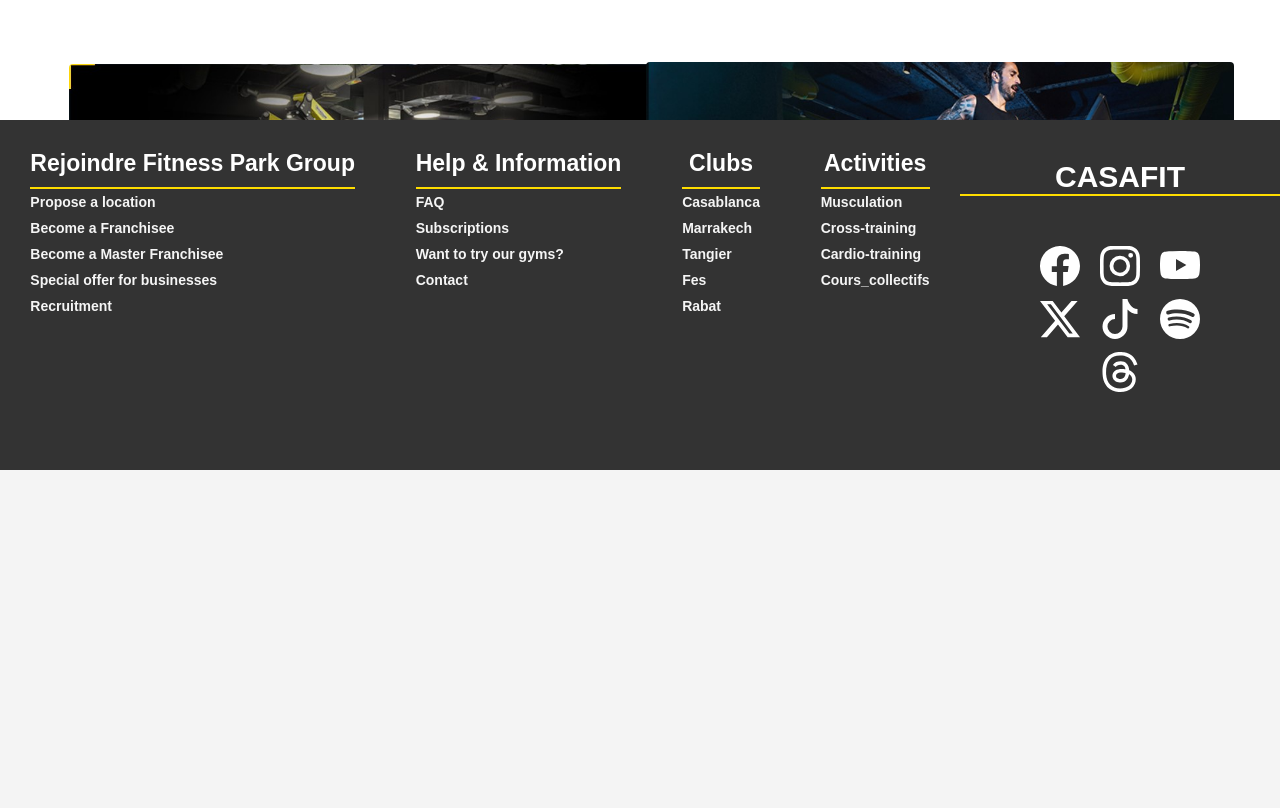
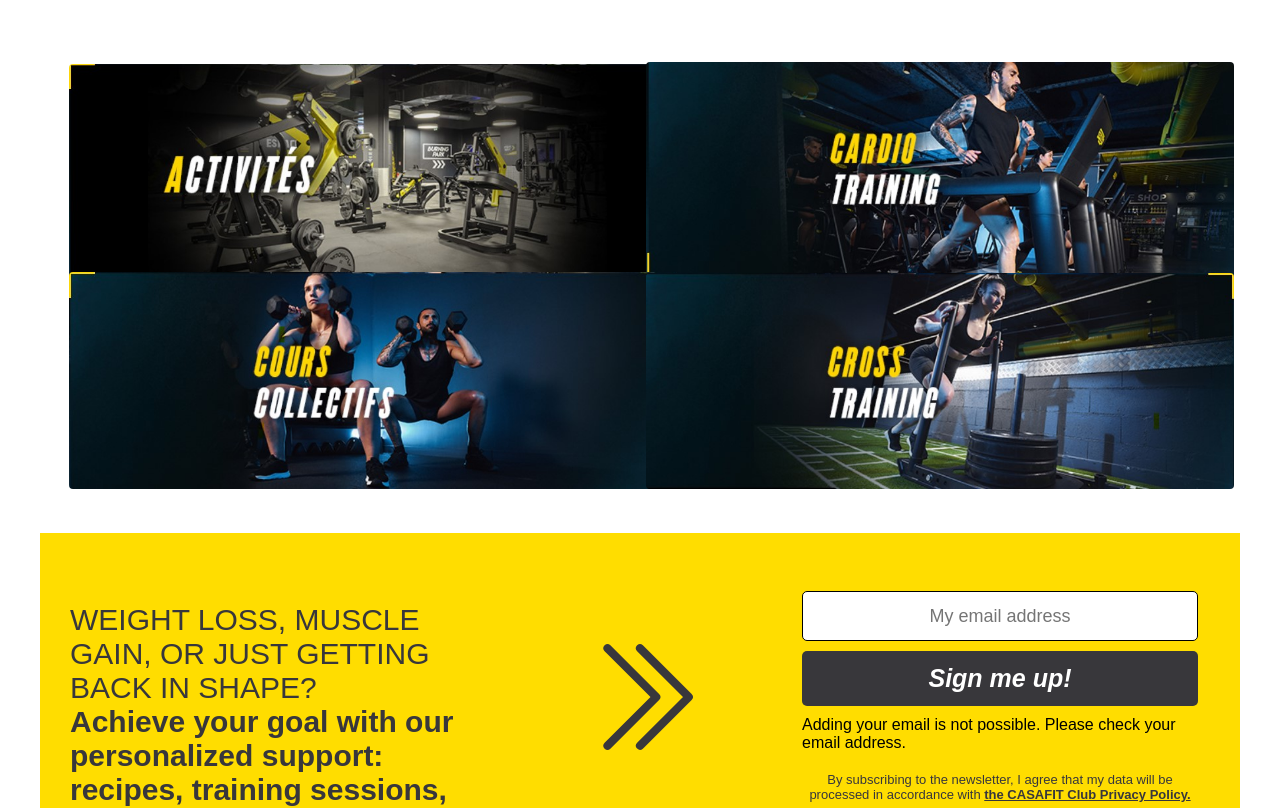
Before and after one commit to 04hamza/Casafitness, a React (Create React App) app: page /musculation in a window 1280 px wide. Shown: the part 3320-4128 px from the top of the page. Before the commit the page ends 3790 px from the top, so only its background shows below. Built offline with nearby package versions, Linux system fonts and the light colour scheme; a web font is replaced by a local one.

Commit message:
modified footer

```diff
--- a/src/Activities/Activities.css
+++ b/src/Activities/Activities.css
@@ -3,7 +3,7 @@
        top:140px;
        background-color: white;
        color: black;
-       /* height:3161px; */
+    /* height:3161px;  */
 
  }
 
--- a/src/Activities/Cours_collectifs.css
+++ b/src/Activities/Cours_collectifs.css
@@ -3,7 +3,7 @@
     top:140px;
     background-color: white;
     color: black;
-    height:3599px;
+    /* height:3599px; */
 }
 .text-Activites_1{
     margin-top: -300px;
--- a/src/Activities/Cross-training.css
+++ b/src/Activities/Cross-training.css
@@ -3,7 +3,7 @@
     top:140px;
     background-color: white;
     color: black;
-    height:3610px;
+    /* height:3610px; */
 }
 .discription-CROSS_TRAINING-1{
     margin-top: 200px;
--- a/src/Activities/cardio-training.css
+++ b/src/Activities/cardio-training.css
@@ -3,7 +3,7 @@
     top:140px;
     background-color: white;
     color: black;
-    height:3430px;
+    /* height:3430px; */
 }
 
 .text-TRAINING{
--- a/src/Activities/musculation.css
+++ b/src/Activities/musculation.css
@@ -6,7 +6,8 @@
     top:140px;
     background-color: white;
     color: black;
-    height:3440px;
+    margin-bottom: 20px;
+    /* height:3440px; */
 }
 .my-h1-weclom-muscilation{
        background-color:rgb(255, 221, 0) ;
--- a/src/Footer/Footer.css
+++ b/src/Footer/Footer.css
@@ -5,6 +5,7 @@
     padding: 20px 30px ;
     position: relative;
     display: flex;
+    margin-top: 140px !important;
     font-family: "Parkinsans", sans-serif;
 }
 .footer .left{
```
